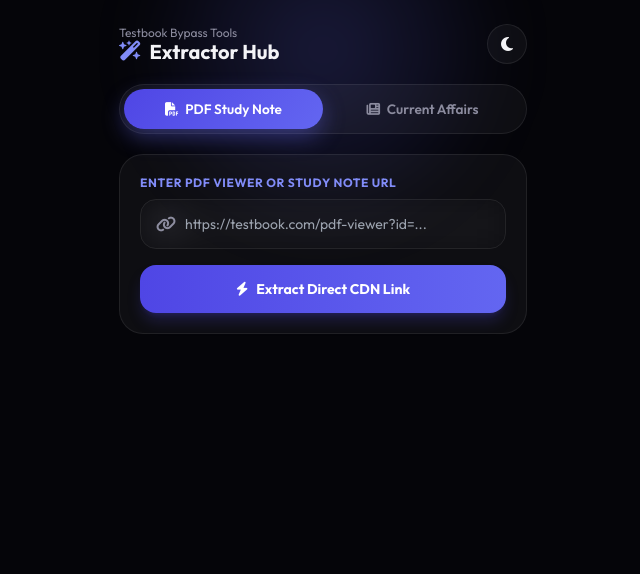
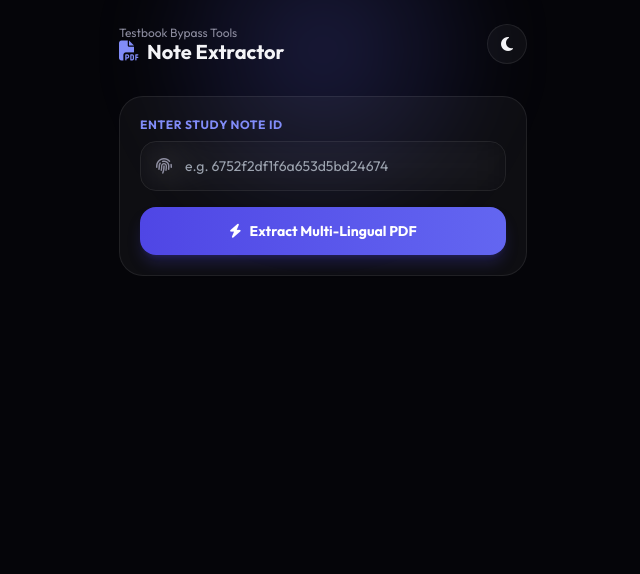
Before and after one commit to itsh4ro5/botupdate, a Python web app: template templates/extractor.html in a window 1280 px wide. Shown: the top 574 px of the page, without its empty margins (317-957 px from the left). Run offline with Jinja, Linux system fonts and the light colour scheme; the template is opened without the code that fills it, so the values that code supplies are empty; some libraries are stand-ins or nearby versions.

Commit message:
Update extractor title and modify extraction logic

```diff
--- a/templates/extractor.html
+++ b/templates/extractor.html
@@ -4,7 +4,7 @@
   <meta charset="UTF-8" />
   <meta name="viewport" content="width=device-width, initial-scale=1.0, maximum-scale=1.0, user-scalable=no, viewport-fit=cover" />
   <meta name="theme-color" content="#050509" />
-  <title>H4R   Resource Extractor</title>
+  <title>H4R - Study Note Extractor</title>
   <!-- Telegram Web App SDK -->
   <script src="https://telegram.org/js/telegram-web-app.js"></script>
   <!-- Tailwind CDN -->
@@ -119,36 +119,6 @@
       to { opacity: 1; transform: translateY(0); }
     }
     .reveal { animation: floatUp 0.5s cubic-bezier(0.22, 1, 0.36, 1) both; }
-    .seg {
-      position: relative;
-      display: grid;
-      grid-template-columns: 1fr 1fr;
-      padding: 4px;
-      border-radius: 9999px;
-    }
-    .seg-thumb {
-      position: absolute;
-      top: 4px;
-      bottom: 4px;
-      left: 4px;
-      width: calc(50% - 4px);
-      border-radius: 9999px;
-      background: linear-gradient(130deg, #4f46e5, #6366f1);
-      box-shadow: 0 8px 22px rgba(99, 102, 241, 0.4);
-      transition: transform 0.32s cubic-bezier(0.22, 1, 0.36, 1);
-      z-index: 0;
-    }
-    .seg[data-active="ca"] .seg-thumb { transform: translateX(100%); }
-    .seg-btn {
-      position: relative;
-      z-index: 1;
-      padding: 0.6rem 0;
-      font-size: 0.85rem;
-      font-weight: 600;
-      color: var(--muted);
-      transition: color 0.25s ease;
-    }
-    .seg-btn.active { color: #fff; }
   </style>
 </head>
 <body class="aurora min-h-screen pb-32">
@@ -158,7 +128,7 @@
       <div>
         <p class="text-xs text-muted">Testbook Bypass Tools</p>
         <h1 class="-mt-0.5 flex items-center gap-2 text-xl font-bold leading-tight">
-          <i class="fa-solid fa-wand-magic-sparkles text-indigo-soft"></i> Extractor Hub
+          <i class="fa-solid fa-file-pdf text-indigo-soft"></i> Note Extractor
         </h1>
       </div>
       <button id="themeToggle" aria-label="Toggle theme" class="glass card-press flex h-10 w-10 items-center justify-center rounded-full text-base">
@@ -166,32 +136,19 @@
       </button>
     </header>
 
-    <!-- Segmented Control Mode Tabs -->
-    <div class="reveal mt-5" style="animation-delay:.05s">
-      <div id="seg" class="seg glass" data-active="pdf">
-        <span class="seg-thumb" aria-hidden="true"></span>
-        <button id="tabPdf" class="seg-btn active" onclick="switchMode('pdf')">
-          <i class="fa-solid fa-file-pdf mr-1"></i> PDF Study Note
-        </button>
-        <button id="tabCa" class="seg-btn" onclick="switchMode('ca')">
-          <i class="fa-solid fa-newspaper mr-1"></i> Current Affairs
-        </button>
-      </div>
-    </div>
-
     <!-- URL Input Card -->
-    <section class="reveal mt-5" style="animation-delay:.1s">
+    <section class="reveal mt-8" style="animation-delay:.1s">
       <div class="glass rounded-3xl p-5">
         <label id="inputLabel" class="text-xs font-bold uppercase tracking-wider text-indigo-soft block mb-2">
-          Enter PDF Viewer or Study Note URL
+          Enter Study Note ID
         </label>
         <div class="relative flex items-center w-full">
-          <i class="fa-solid fa-link absolute left-4 text-muted"></i>
-          <input type="url" id="targetUrlInput" placeholder="https://testbook.com/pdf-viewer?id=..."
+          <i class="fa-solid fa-fingerprint absolute left-4 text-muted"></i>
+          <input type="text" id="targetUrlInput" placeholder="e.g. 6752f2df1f6a653d5bd24674"
              class="glass w-full rounded-2xl py-3.5 pl-11 pr-4 text-sm text-text outline-none transition-all placeholder-muted bg-transparent border border-border focus:border-indigo-neon">
         </div>
         <button id="extractBtn" onclick="processExtraction()" class="mt-4 flex w-full items-center justify-center gap-2 rounded-2xl bg-gradient-to-r from-indigo-600 to-indigo-neon py-3.5 text-sm font-bold text-white shadow-lg shadow-indigo-600/25 card-press">
-          <i class="fa-solid fa-bolt"></i> <span id="btnText">Extract Direct CDN Link</span>
+          <i class="fa-solid fa-bolt"></i> <span id="btnText">Extract Multi-Lingual PDF</span>
         </button>
       </div>
     </section>
@@ -199,7 +156,7 @@
     <!-- Loading State -->
     <div id="loadingBlock" class="mt-6 hidden flex-col items-center text-center">
       <i class="fa-solid fa-spinner fa-spin text-3xl text-indigo-soft mb-2"></i>
-      <p class="text-sm font-semibold text-muted" id="loadingText">Processing source payload...</p>
+      <p class="text-sm font-semibold text-muted" id="loadingText">Bypassing server and fetching PDF links...</p>
     </div>
 
     <!-- Result Display Card -->
@@ -209,7 +166,7 @@
           <i class="fa-solid fa-circle-check text-base"></i>
           <span class="text-xs font-bold uppercase tracking-wide">Extraction Successful</span>
         </div>
-        <h3 id="resultTitle" class="text-base font-bold leading-snug mb-3">Document Title</h3>
+        <h3 id="resultTitle" class="text-base font-bold leading-snug mb-3">Study Note Document</h3>
 
         <!-- PDF Result Container -->
         <div id="pdfResultArea" class="space-y-2">
@@ -220,13 +177,6 @@
             <i class="fa-solid fa-copy"></i> Copy CDN Link
           </button>
         </div>
-
-        <!-- Current Affairs Result Container -->
-        <div id="caResultArea" class="hidden space-y-2">
-          <button id="launchQuizBtn" onclick="launchCaQuiz()" class="flex w-full items-center justify-center gap-2 rounded-xl bg-gradient-to-r from-emerald-500 to-emerald-neon py-3 text-xs font-bold text-white shadow-lg card-press">
-            <i class="fa-solid fa-rocket"></i> Launch Interactive Quiz Engine
-          </button>
-        </div>
       </div>
     </section>
 
@@ -234,6 +184,7 @@
     <div id="errorBanner" class="mt-6 hidden rounded-2xl border border-red-500/30 bg-red-500/10 p-4 text-center text-xs font-semibold text-red-400">
       <i class="fa-solid fa-triangle-exclamation mr-1"></i> <span id="errorMsg">Failed to process resource.</span>
     </div>
+
   </div>
 
   <!-- Bottom Navigation Dock -->
@@ -270,11 +221,9 @@
     const tg = window.Telegram ? window.Telegram.WebApp : null;
     if (tg) { try { tg.ready(); tg.expand(); } catch (e) {} }
     const $ = (id) => document.getElementById(id);
-    const haptic = (t) => { if (tg && tg.HapticFeedback) { try { t === 'sel' ? tg.HapticFeedback.selectionChanged() : tg.HapticFeedback.impactOccurred(t); } catch (e) {} } };
+    const haptic = (t) => { if (tg && tg.HapticFeedback) { try { tg.HapticFeedback.impactOccurred(t); } catch (e) {} } };
 
-    let currentMode = 'pdf';
     let extractedCdnUrl = '';
-    let compiledQuizHtml = '';
 
     /* Theme Toggle */
     (function initTheme() {
@@ -282,14 +231,12 @@
       if (saved === 'light') document.documentElement.classList.replace('dark', 'light');
       syncThemeIcon();
     })();
-
     function syncThemeIcon() {
       const light = document.documentElement.classList.contains('light');
       $('themeToggle').innerHTML = light ? '<i class="fa-solid fa-sun"></i>' : '<i class="fa-solid fa-moon"></i>';
       const meta = document.querySelector('meta[name="theme-color"]');
       if (meta) meta.setAttribute('content', light ? '#f3f4f8' : '#050509');
     }
-
     $('themeToggle').addEventListener('click', () => {
       const root = document.documentElement;
       root.classList.contains('dark') ? root.classList.replace('dark', 'light') : root.classList.replace('light', 'dark');
@@ -298,102 +245,40 @@
       haptic('light');
     });
 
-    /* Mode Switcher */
-    function switchMode(mode) {
-      currentMode = mode;
-      haptic('sel');
-      $('seg').setAttribute('data-active', mode);
-      $('tabPdf').classList.toggle('active', mode === 'pdf');
-      $('tabCa').classList.toggle('active', mode === 'ca');
-
-      $('errorBanner').classList.add('hidden');
-      $('resultCard').classList.add('hidden');
-      $('targetUrlInput').value = '';
-
-      if (mode === 'pdf') {
-        $('inputLabel').textContent = 'Enter PDF Viewer or Study Note URL';
-        $('targetUrlInput').placeholder = 'https://testbook.com/pdf-viewer?id=...';
-        $('btnText').textContent = 'Extract Direct CDN Link';
-      } else {
-        $('inputLabel').textContent = 'Enter Current Affairs Quiz URL';
-        $('targetUrlInput').placeholder = 'https://testbook.com/current-affairs-quiz/quizzes/...';
-        $('btnText').textContent = 'Extract & Compile Quiz Engine';
-      }
-    }
-
-    /* Core Extraction Logic */
+    /* Core Extraction Logic for Study Note PDFs */
     async function processExtraction() {
-      const targetUrl = $('targetUrlInput').value.trim();
-      if (!targetUrl) {
-        showError("Please paste a valid Testbook URL.");
+      const targetId = $('targetUrlInput').value.trim();
+      if (!targetId) {
+        showError("Please enter a valid Study Note ID.");
         return;
       }
-
       haptic('medium');
       $('errorBanner').classList.add('hidden');
       $('resultCard').classList.add('hidden');
       $('loadingBlock').classList.remove('hidden');
       $('loadingBlock').classList.add('flex');
 
-      if (currentMode === 'pdf') {
-        $('loadingText').textContent = "Bypassing PDF viewer and fetching CDN key...";
       try {
-          const res = await fetch(`/api/tb/pdf-note?url=${encodeURIComponent(targetUrl)}`);
+        const res = await fetch(`/api/study/note-pdf?note_id=${encodeURIComponent(targetId)}`);
         const data = await res.json();
+
         $('loadingBlock').classList.add('hidden');
-
         if (!res.ok || data.error || !data.pdf_data) {
           showError(data.error || "Failed to extract PDF CDN link.");
           return;
         }
 
-          extractedCdnUrl = data.pdf_data.cdn_url;
+        let pdfUrls = data.pdf_data.urls;
+        extractedCdnUrl = pdfUrls["Hindi"] || pdfUrls["English"] || Object.values(pdfUrls)[0];
+
         $('resultTitle').textContent = data.pdf_data.title || "Study Note Document";
         $('downloadPdfBtn').href = extractedCdnUrl;
-          $('pdfResultArea').classList.remove('hidden');
-          $('caResultArea').classList.add('hidden');
+
         $('resultCard').classList.remove('hidden');
-
       } catch (e) {
         $('loadingBlock').classList.add('hidden');
         showError("Network error. Could not connect to proxy server.");
       }
-      } else {
-        $('loadingText').textContent = "Scraping Current Affairs quiz payload...";
-        try {
-          const res = await fetch('/api/tb/current-affairs', {
-            method: 'POST',
-            headers: { 'Content-Type': 'application/json' },
-            body: JSON.stringify({ url: targetUrl })
-          });
-
-          if (!res.ok) {
-            const errData = await res.json();
-            $('loadingBlock').classList.add('hidden');
-            showError(errData.error || "Failed to compile Current Affairs quiz.");
-            return;
-          }
-
-          compiledQuizHtml = await res.text();
-          $('loadingBlock').classList.add('hidden');
-          $('resultTitle').textContent = "Daily Current Affairs Interactive Quiz";
-          $('pdfResultArea').classList.add('hidden');
-          $('caResultArea').classList.remove('hidden');
-          $('resultCard').classList.remove('hidden');
-
-        } catch (e) {
-          $('loadingBlock').classList.add('hidden');
-          showError("Network error. Could not generate quiz engine.");
-        }
-      }
-    }
-
-    function launchCaQuiz() {
-      haptic('heavy');
-      if (!compiledQuizHtml) return;
-      document.open();
-      document.write(compiledQuizHtml);
-      document.close();
     }
 
     function copyCdnUrl() {
```
Lines whose indentation alone changed are shown as unchanged.
